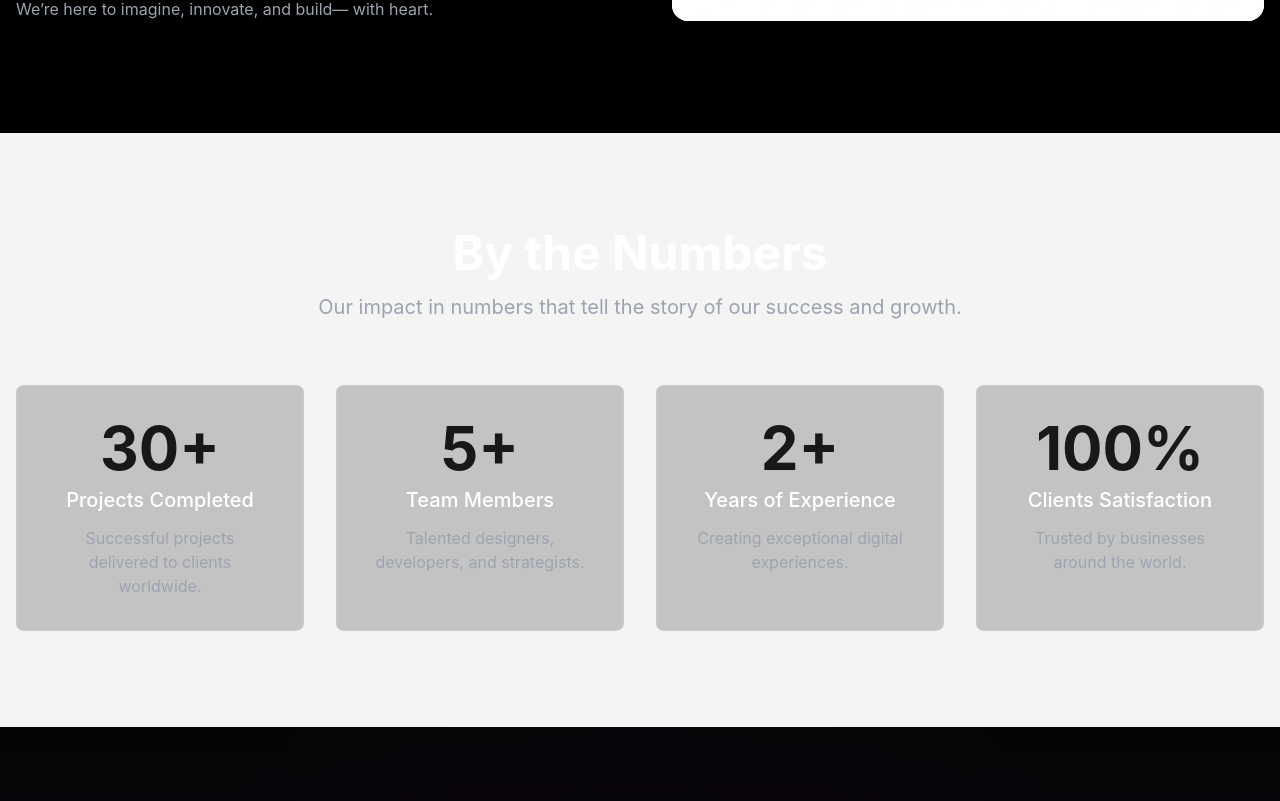
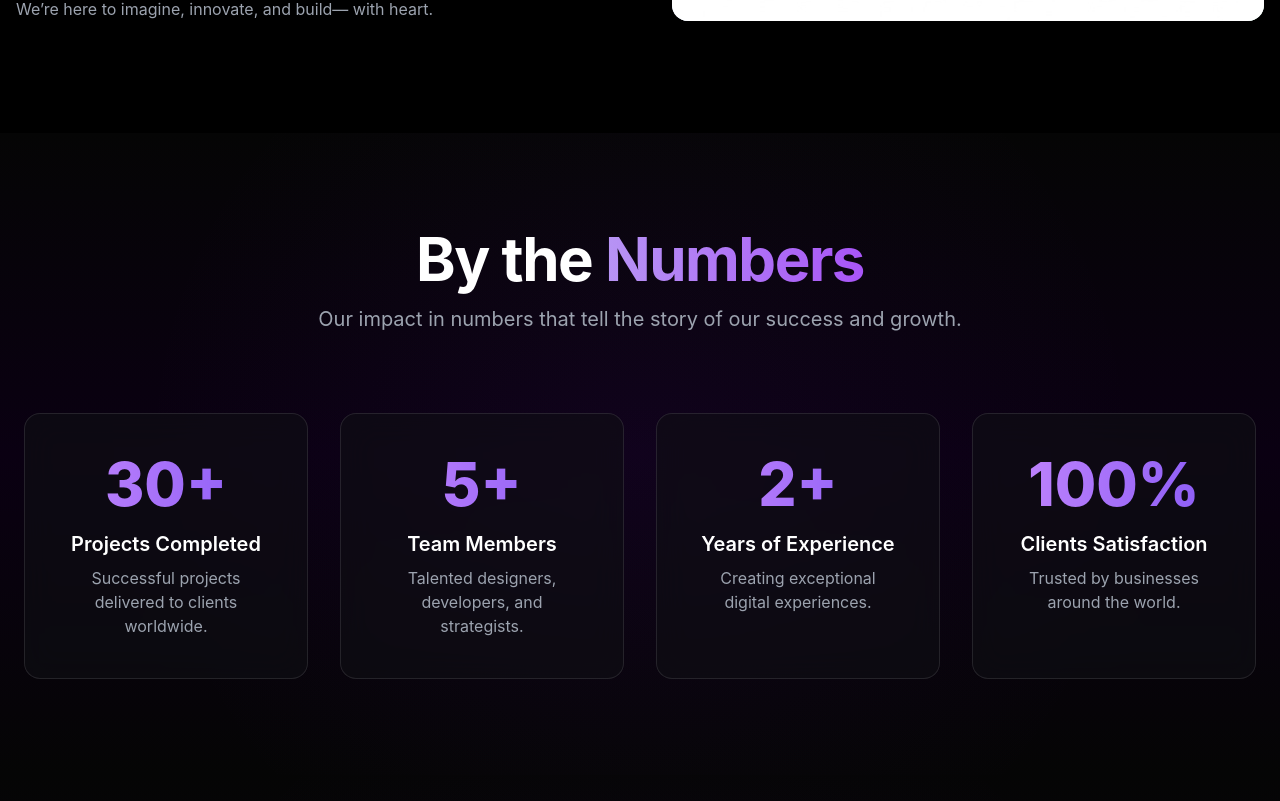
Before and after one commit to Elite8-Digital/elite8-digital, a React (Vite) app: page /#/about in a window 1280 px wide. Shown: the part 1159-1960 px from the top of the page. Built offline with nearby package versions, Linux system fonts and the light colour scheme.

Commit message:
Refactor About page layout and content

```diff
--- a/src/pages/About.tsx
+++ b/src/pages/About.tsx
@@ -103,28 +103,44 @@ const About = () => {
 				</div>
 			</section>
 
-			<section className="py-24 bg-secondary">
-				<div className="container px-4 mx-auto">
+			<section className="relative py-24 overflow-hidden bg-gradient-to-b from-[#050505] via-[#0a0012] to-[#050505] text-white">
+  {/* Subtle purple haze overlay */}
+  <div className="absolute inset-0 bg-[radial-gradient(circle_at_center,rgba(120,40,200,0.12)_0%,rgba(0,0,0,0)_70%)] opacity-50 pointer-events-none"></div>
+
+  <div className="container relative z-10 px-6 mx-auto">
+    {/* Title */}
     <div
-						className="reveal mb-16 text-center"
+      className="reveal text-center mb-20"
       ref={(el) => (revealRefs.current[2] = el)}
     >
-						<h2 className="text-3xl md:text-5xl font-bold mb-4">By the Numbers</h2>
-						<p className="text-xl text-gray-400 max-w-3xl mx-auto">
+      <h2 className="text-5xl md:text-6xl font-bold mb-4 tracking-tight text-white">
+        By the <span className="text-transparent bg-clip-text bg-gradient-to-r from-[#b794f4] to-[#a855f7]">Numbers</span>
+      </h2>
+      <p className="text-lg md:text-xl text-gray-400 max-w-2xl mx-auto">
         Our impact in numbers that tell the story of our success and growth.
       </p>
     </div>
 
-					<div className="grid grid-cols-1 md:grid-cols-4 gap-8">
+    {/* Stats Grid */}
+    <div className="grid grid-cols-1 sm:grid-cols-2 lg:grid-cols-4 gap-8">
       {stats.map((stat, index) => (
         <div
           key={stat.label}
-								className="reveal p-8 rounded-lg border border-white/10 bg-black/20 backdrop-blur-sm text-center"
           ref={(el) => (revealRefs.current[index + 3] = el)}
+          className="group relative p-10 rounded-2xl bg-[rgba(15,15,20,0.6)] border border-white/10 backdrop-blur-lg transition-all duration-500 hover:scale-105 hover:shadow-[0_0_25px_rgba(120,40,200,0.25)] text-center"
         >
-								<div className="text-4xl md:text-6xl font-bold mb-2 text-primary">{stat.value}</div>
-								<h3 className="text-xl font-medium mb-3">{stat.label}</h3>
-								<p className="text-gray-400">{stat.description}</p>
+          {/* Subtle hover light gradient */}
+          <div className="absolute inset-0 rounded-2xl bg-gradient-to-br from-[#3b0a45]/20 to-transparent opacity-0 group-hover:opacity-100 transition duration-500"></div>
+
+          <div className="text-5xl md:text-6xl font-extrabold mb-4 text-transparent bg-clip-text bg-gradient-to-r from-[#c084fc] to-[#8b5cf6]">
+            {stat.value}
+          </div>
+          <h3 className="text-xl font-semibold mb-2 text-white">
+            {stat.label}
+          </h3>
+          <p className="text-gray-400 text-sm md:text-base">
+            {stat.description}
+          </p>
         </div>
       ))}
     </div>
```
Lines whose indentation alone changed are shown as unchanged.
